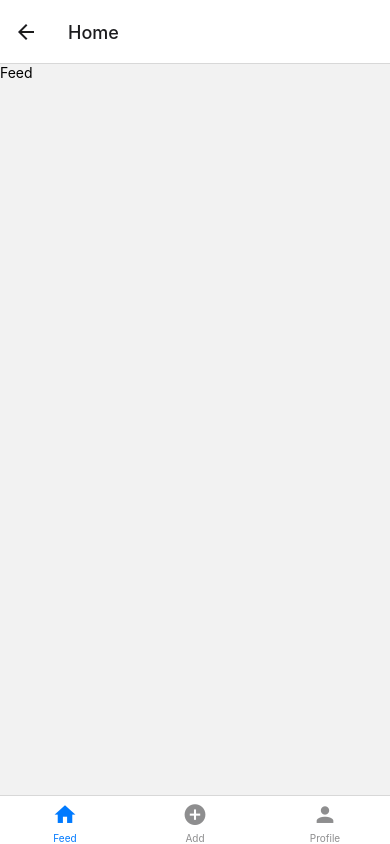
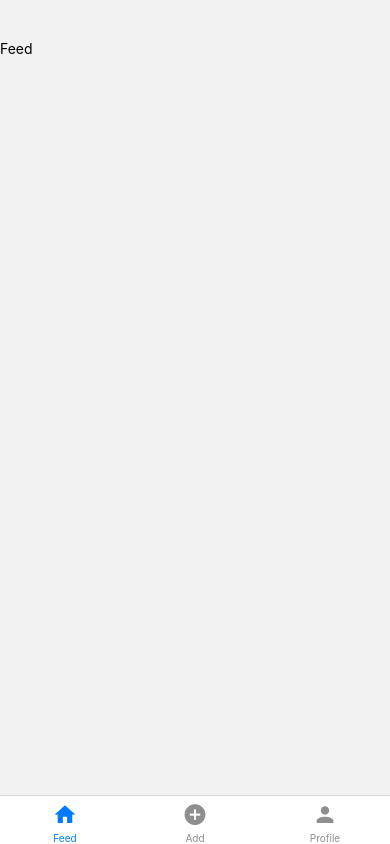
Before and after one commit to julianv97/instaClone, a React Native app: screen /Home in a window 390 px wide. Built offline with nearby package versions, Linux system fonts and the light colour scheme.

Commit message:
IC: add styles to Home

```diff
--- a/src/navigation/MainStack.tsx
+++ b/src/navigation/MainStack.tsx
@@ -20,7 +20,13 @@ const MainStack: React.FC = () => {
         <Stack.Screen name="Landing" component={Landing} />
         <Stack.Screen name="Register" component={Register} />
         <Stack.Screen name="Login" component={Login} />
-        <Stack.Screen name="Home" component={Home} />
+        <Stack.Screen
+          name="Home"
+          component={Home}
+          options={{
+            headerShown: false,
+          }}
+        />
         <Stack.Screen name="AddPost" component={AddPost} />
       </Stack.Navigator>
     </NavigationContainer>
--- a/src/screens/Home/Home/Home.tsx
+++ b/src/screens/Home/Home/Home.tsx
@@ -6,6 +6,8 @@ import MaterialCommunityIcons from 'react-native-vector-icons/MaterialCommunityI
 import Feed from '../Feed/Feed';
 import Profile from '../Profile/Profile';
 import EmptyScreen from '../EmptyScreen/EmptyScreen';
+import styles from './styles';
+import {View} from 'react-native';
 
 const Tab = createBottomTabNavigator();
 
@@ -13,7 +15,8 @@ const Home = () => {
   const user = useSelector<RootState>(state => state.auth.currentUser);
   console.log(user);
   return (
-    <Tab.Navigator>
+    <View style={styles.container}>
+      <Tab.Navigator initialRouteName="Feed">
         <Tab.Screen
           name="Feed"
           component={Feed}
@@ -49,12 +52,17 @@ const Home = () => {
           component={Profile}
           options={{
             tabBarIcon: ({color, size}) => (
-            <MaterialCommunityIcons name="account" color={color} size={size} />
+              <MaterialCommunityIcons
+                name="account"
+                color={color}
+                size={size}
+              />
             ),
             headerShown: false,
           }}
         />
       </Tab.Navigator>
+    </View>
   );
 };
 
--- /dev/null
+++ b/src/screens/Home/Home/styles.ts
@@ -0,0 +1,12 @@
+import {StyleSheet} from 'react-native';
+
+const styles = StyleSheet.create({
+  container: {
+    flex: 1,
+    justifyContent: 'center',
+    backgroundColor: '#ECF0F1',
+    marginTop: 40,
+  },
+});
+
+export default styles;
```
Lines whose indentation alone changed are shown as unchanged.
